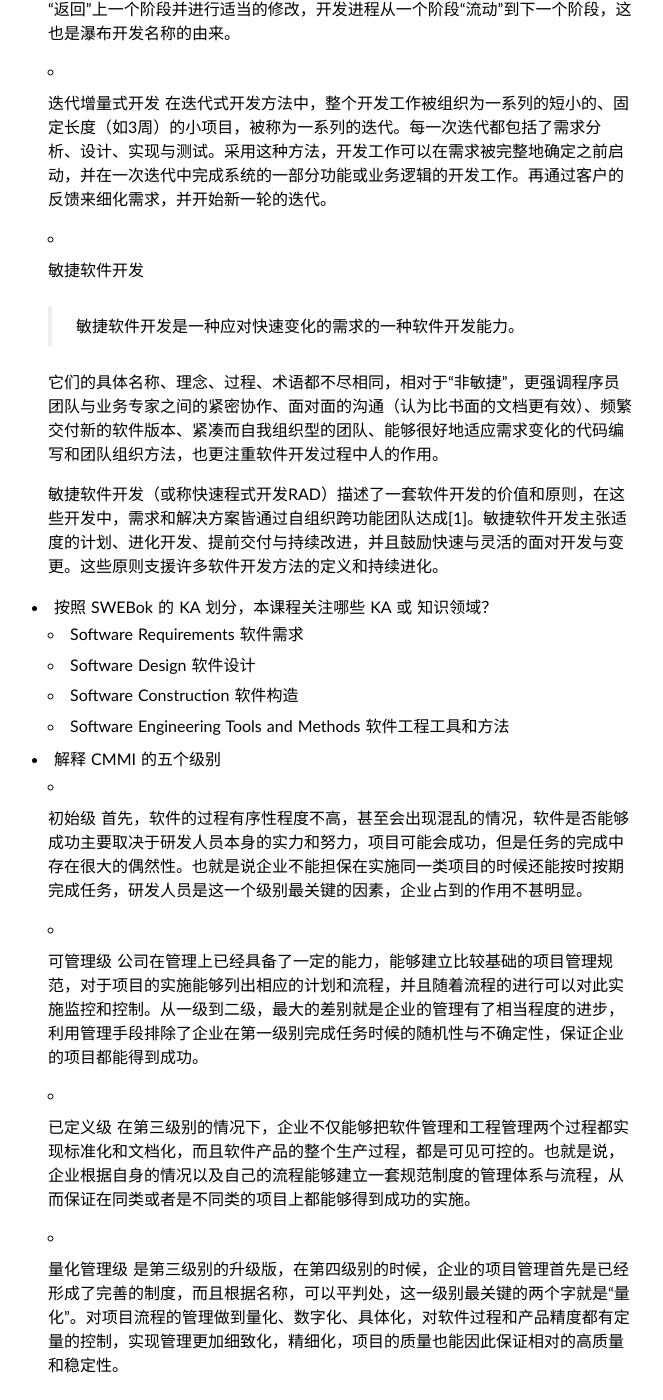
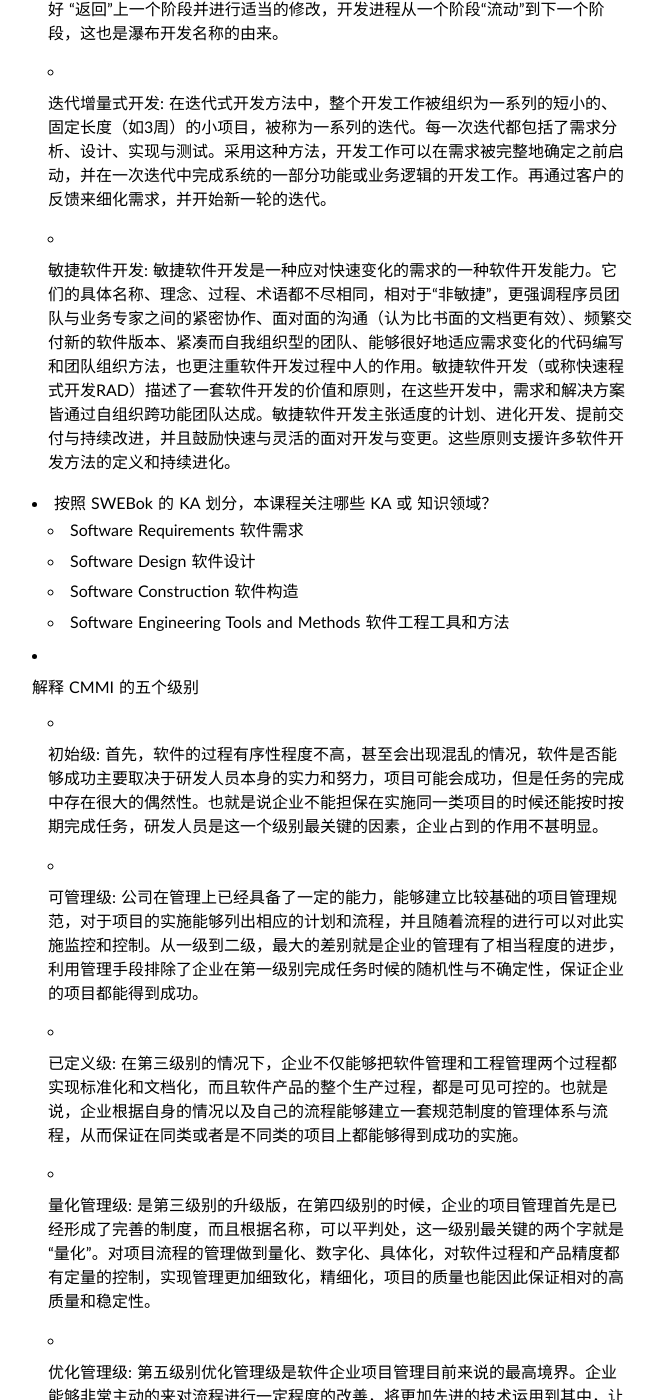
Before and after one commit to STERNIGTHS/STERNIGTHS.github.io, a Jekyll site: the page built from _posts/2018-03-13-homework1.md, in a window 1280 px wide and 1400 px high, scrolled down 1387 px. Shown: the whole window, without its empty margins (308-971 px from the left). Built offline with Jekyll 4.4.1, drawn with Linux system fonts in a browser that asks for light colours; part of the change alters nothing that is shown; some of the changed text lies outside the part shown.

Commit message:
Update 2018-03-13-homework1.md

```diff
--- a/_posts/2018-03-13-homework1.md
+++ b/_posts/2018-03-13-homework1.md
@@ -35,18 +35,12 @@ tags: 作业
 
 - 软件生命周期
   >软件生命周期（Software Development LifeCycle）是指软件的产生直到成熟的全部过程。
-  - 瀑布模型
-    瀑布模型将软件生命周期划分为制定计划、需求分析、软件设计、程序编写、软件测试和运行维护等六个基本活动，并且规定了它们自上而下、相互衔接的固定次序，如同瀑布流水，逐级下落。从本质来讲，它是一个软件开发架构，开发过程是通过一系列阶段顺序展开的，从系统需求分析开始直到产品发布和维护，每个阶段都会产生循环反馈，因此，如果有信息未被覆盖或者发现了问题，那么最好 “返回”上一个阶段并进行适当的修改，开发进程从一个阶段“流动”到下一个阶段，这也是瀑布开发名称的由来。
 
-  - 迭代增量式开发
-    在迭代式开发方法中，整个开发工作被组织为一系列的短小的、固定长度（如3周）的小项目，被称为一系列的迭代。每一次迭代都包括了需求分析、设计、实现与测试。采用这种方法，开发工作可以在需求被完整地确定之前启动，并在一次迭代中完成系统的一部分功能或业务逻辑的开发工作。再通过客户的反馈来细化需求，并开始新一轮的迭代。
+  - 瀑布模型: 瀑布模型将软件生命周期划分为制定计划、需求分析、软件设计、程序编写、软件测试和运行维护等六个基本活动，并且规定了它们自上而下、相互衔接的固定次序，如同瀑布流水，逐级下落。从本质来讲，它是一个软件开发架构，开发过程是通过一系列阶段顺序展开的，从系统需求分析开始直到产品发布和维护，每个阶段都会产生循环反馈，因此，如果有信息未被覆盖或者发现了问题，那么最好 “返回”上一个阶段并进行适当的修改，开发进程从一个阶段“流动”到下一个阶段，这也是瀑布开发名称的由来。
 
-  - 敏捷软件开发
-    > 敏捷软件开发是一种应对快速变化的需求的一种软件开发能力。
+  - 迭代增量式开发: 在迭代式开发方法中，整个开发工作被组织为一系列的短小的、固定长度（如3周）的小项目，被称为一系列的迭代。每一次迭代都包括了需求分析、设计、实现与测试。采用这种方法，开发工作可以在需求被完整地确定之前启动，并在一次迭代中完成系统的一部分功能或业务逻辑的开发工作。再通过客户的反馈来细化需求，并开始新一轮的迭代。
 
-    它们的具体名称、理念、过程、术语都不尽相同，相对于“非敏捷”，更强调程序员团队与业务专家之间的紧密协作、面对面的沟通（认为比书面的文档更有效）、频繁交付新的软件版本、紧凑而自我组织型的团队、能够很好地适应需求变化的代码编写和团队组织方法，也更注重软件开发过程中人的作用。
-
-    敏捷软件开发（或称快速程式开发RAD）描述了一套软件开发的价值和原则，在这些开发中，需求和解决方案皆通过自组织跨功能团队达成[1]。敏捷软件开发主张适度的计划、进化开发、提前交付与持续改进，并且鼓励快速与灵活的面对开发与变更。这些原则支援许多软件开发方法的定义和持续进化。
+  - 敏捷软件开发: 敏捷软件开发是一种应对快速变化的需求的一种软件开发能力。它们的具体名称、理念、过程、术语都不尽相同，相对于“非敏捷”，更强调程序员团队与业务专家之间的紧密协作、面对面的沟通（认为比书面的文档更有效）、频繁交付新的软件版本、紧凑而自我组织型的团队、能够很好地适应需求变化的代码编写和团队组织方法，也更注重软件开发过程中人的作用。敏捷软件开发（或称快速程式开发RAD）描述了一套软件开发的价值和原则，在这些开发中，需求和解决方案皆通过自组织跨功能团队达成。敏捷软件开发主张适度的计划、进化开发、提前交付与持续改进，并且鼓励快速与灵活的面对开发与变更。这些原则支援许多软件开发方法的定义和持续进化。
 
 - 按照 SWEBok 的 KA 划分，本课程关注哪些 KA 或 知识领域？
   - Software Requirements 软件需求
@@ -55,20 +49,16 @@ tags: 作业
   - Software Engineering Tools and Methods 软件工程工具和方法
 
 - 解释 CMMI 的五个级别
-  - 初始级
-    首先，软件的过程有序性程度不高，甚至会出现混乱的情况，软件是否能够成功主要取决于研发人员本身的实力和努力，项目可能会成功，但是任务的完成中存在很大的偶然性。也就是说企业不能担保在实施同一类项目的时候还能按时按期完成任务，研发人员是这一个级别最关键的因素，企业占到的作用不甚明显。
 
-  - 可管理级
-    公司在管理上已经具备了一定的能力，能够建立比较基础的项目管理规范，对于项目的实施能够列出相应的计划和流程，并且随着流程的进行可以对此实施监控和控制。从一级到二级，最大的差别就是企业的管理有了相当程度的进步，利用管理手段排除了企业在第一级别完成任务时候的随机性与不确定性，保证企业的项目都能得到成功。
+  - 初始级: 首先，软件的过程有序性程度不高，甚至会出现混乱的情况，软件是否能够成功主要取决于研发人员本身的实力和努力，项目可能会成功，但是任务的完成中存在很大的偶然性。也就是说企业不能担保在实施同一类项目的时候还能按时按期完成任务，研发人员是这一个级别最关键的因素，企业占到的作用不甚明显。
 
-  - 已定义级
-    在第三级别的情况下，企业不仅能够把软件管理和工程管理两个过程都实现标准化和文档化，而且软件产品的整个生产过程，都是可见可控的。也就是说，企业根据自身的情况以及自己的流程能够建立一套规范制度的管理体系与流程，从而保证在同类或者是不同类的项目上都能够得到成功的实施。
+  - 可管理级: 公司在管理上已经具备了一定的能力，能够建立比较基础的项目管理规范，对于项目的实施能够列出相应的计划和流程，并且随着流程的进行可以对此实施监控和控制。从一级到二级，最大的差别就是企业的管理有了相当程度的进步，利用管理手段排除了企业在第一级别完成任务时候的随机性与不确定性，保证企业的项目都能得到成功。
 
-  - 量化管理级
-    是第三级别的升级版，在第四级别的时候，企业的项目管理首先是已经形成了完善的制度，而且根据名称，可以平判处，这一级别最关键的两个字就是“量化”。对项目流程的管理做到量化、数字化、具体化，对软件过程和产品精度都有定量的控制，实现管理更加细致化，精细化，项目的质量也能因此保证相对的高质量和稳定性。
+  - 已定义级: 在第三级别的情况下，企业不仅能够把软件管理和工程管理两个过程都实现标准化和文档化，而且软件产品的整个生产过程，都是可见可控的。也就是说，企业根据自身的情况以及自己的流程能够建立一套规范制度的管理体系与流程，从而保证在同类或者是不同类的项目上都能够得到成功的实施。
 
-  - 优化管理级
-    第五级别优化管理级是软件企业项目管理目前来说的最高境界。企业能够非常主动的来对流程进行一定程度的改善，将更加先进的技术运用到其中，让流程优化上升到一个更高的层次。在第四级别的基础上，还能够利用当前的信息资料来对项目过程中出现的问题进行预防，让每一个项目都能有非常高的质量。
+  - 量化管理级: 是第三级别的升级版，在第四级别的时候，企业的项目管理首先是已经形成了完善的制度，而且根据名称，可以平判处，这一级别最关键的两个字就是“量化”。对项目流程的管理做到量化、数字化、具体化，对软件过程和产品精度都有定量的控制，实现管理更加细致化，精细化，项目的质量也能因此保证相对的高质量和稳定性。
+
+  - 优化管理级: 第五级别优化管理级是软件企业项目管理目前来说的最高境界。企业能够非常主动的来对流程进行一定程度的改善，将更加先进的技术运用到其中，让流程优化上升到一个更高的层次。在第四级别的基础上，还能够利用当前的信息资料来对项目过程中出现的问题进行预防，让每一个项目都能有非常高的质量。
 
 - 用自己语言简述 SWEBok 或 CMMI
   **CMMI英文全称是Capability Maturity Model Integration**，直接翻译就是能力成熟度模型。CMMI可以看作是成功企业如何做好软件的一些习惯、做法、准则等的集合，是如何做好软件的最佳实践的集合。如果企业也能按照CMMI的要求做好，那么企业就很可能成为成功的企业。
```
